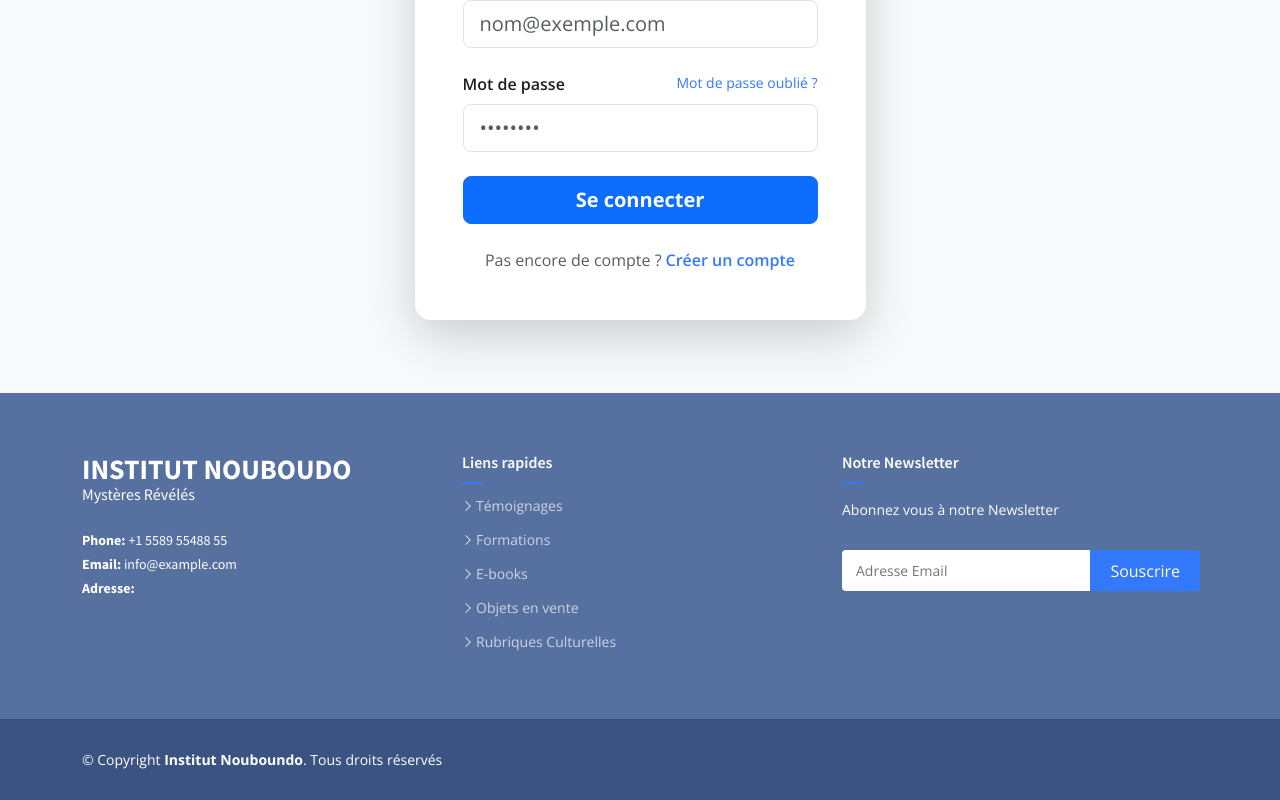
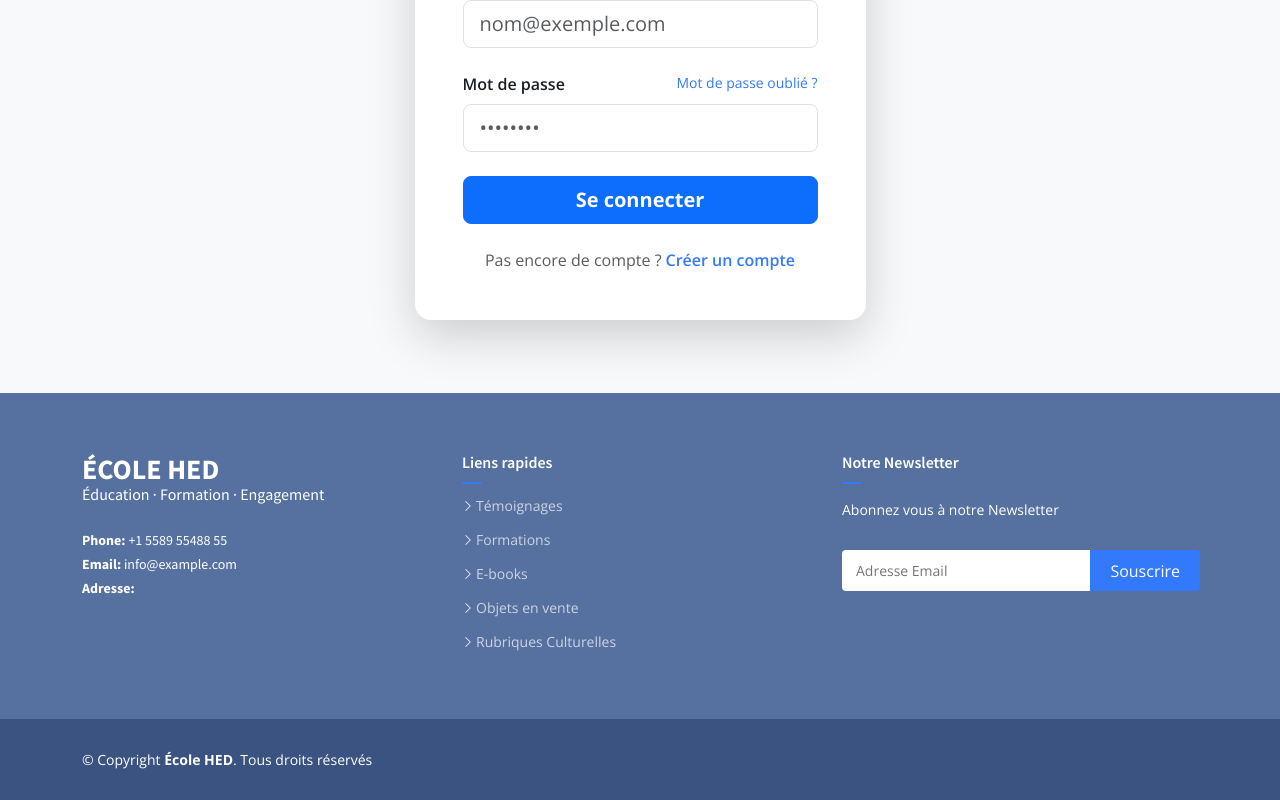
Before and after one commit to teteganexauce/site_huit_en_dieu, a Vue app: page /login in a window 1280 px wide. Shown: the part 431-1231 px from the top of the page. Built offline with nearby package versions, Linux system fonts and the light colour scheme; no server answers.

Commit message:
feat: settings now reactive on every page navigation, footer uses site store

```diff
--- a/src/includes/footer.vue
+++ b/src/includes/footer.vue
@@ -5,12 +5,12 @@
         <div class="row">
           <div class="col-lg-4 col-md-6">
             <div class="footer-info">
-              <h3 class="mb-0">INSTITUT NOUBOUDO</h3>
-              <h6 class="mb-4">Mystères Révélés</h6>
+              <h3 class="mb-0">{{ siteStore.siteName }}</h3>
+              <h6 class="mb-4">{{ siteStore.siteSlogan }}</h6>
               <p>
-                <strong>Phone:</strong> {{ settings.telephone || '+1 5589 55488 55' }}<br>
-                <strong>Email:</strong> {{ settings.email_contact || 'info@example.com' }}<br>
-                <strong>Adresse:</strong> {{ settings.adresse || '' }}<br>
+                <strong>Phone:</strong> {{ siteStore.settings.TELEPHONE || '+1 5589 55488 55' }}<br>
+                <strong>Email:</strong> {{ siteStore.settings.CONTACT_EMAIL || 'info@example.com' }}<br>
+                <strong>Adresse:</strong> {{ siteStore.settings.ADRESSE || '' }}<br>
               </p>
             </div>
           </div>
@@ -38,32 +38,22 @@
       <div class="container d-flex flex-column flex-lg-row justify-content-center justify-content-lg-between align-items-center">
         <div class="d-flex flex-column align-items-center align-items-lg-start">
           <div class="copyright">
-            &copy; Copyright <strong><span>Institut Nouboundo</span></strong>. Tous droits réservés
+            &copy; Copyright <strong><span>{{ siteStore.siteName }}</span></strong>. Tous droits réservés
           </div>
         </div>
         <div class="social-links order-first order-lg-last mb-3 mb-lg-0">
-          <a v-if="settings.reseaux_sociaux_facebook" :href="settings.reseaux_sociaux_facebook" class="facebook"><i class="bi bi-facebook"></i></a>
-          <a v-if="settings.reseaux_sociaux_twitter" :href="settings.reseaux_sociaux_twitter" class="twitter"><i class="bi bi-twitter"></i></a>
-          <a v-if="settings.reseaux_sociaux_instagram" :href="settings.reseaux_sociaux_instagram" class="instagram"><i class="bi bi-instagram"></i></a>
-          <a v-if="settings.reseaux_sociaux_youtube" :href="settings.reseaux_sociaux_youtube" class="youtube"><i class="bi bi-youtube"></i></a>
+          <a v-if="siteStore.settings.FACEBOOK_URL" :href="siteStore.settings.FACEBOOK_URL" class="facebook"><i class="bi bi-facebook"></i></a>
+          <a v-if="siteStore.settings.TWITTER_URL" :href="siteStore.settings.TWITTER_URL" class="twitter"><i class="bi bi-twitter"></i></a>
+          <a v-if="siteStore.settings.INSTAGRAM_URL" :href="siteStore.settings.INSTAGRAM_URL" class="instagram"><i class="bi bi-instagram"></i></a>
+          <a v-if="siteStore.settings.YOUTUBE_URL" :href="siteStore.settings.YOUTUBE_URL" class="youtube"><i class="bi bi-youtube"></i></a>
         </div>
       </div>
     </div>
   </footer>
 </template>
 <script setup>
-import { ref, onMounted } from 'vue'
-import publicService from '../services/publicService'
+import { useSiteStore } from '../stores/site'
 
-const settings = ref({})
-
-onMounted(async () => {
-  try {
-    const data = await publicService.getSettings();
-    settings.value = data.data || data;
-  } catch (error) {
-    console.error('Erreur chargement settings:', error);
-  }
-})
+const siteStore = useSiteStore()
 </script>
 <style></style>
--- a/src/includes/header.vue
+++ b/src/includes/header.vue
@@ -196,8 +196,10 @@ function handleScroll() {
   isScrolled.value = window.scrollY > 12
 }
 
-// Ferme le menu mobile automatiquement au changement de page
-watch(() => route.fullPath, closeMobileNav)
+watch(() => route.fullPath, () => {
+  closeMobileNav()
+  siteStore.fetchSettings()
+})
 
 onMounted(() => {
   siteStore.fetchSettings()
```
